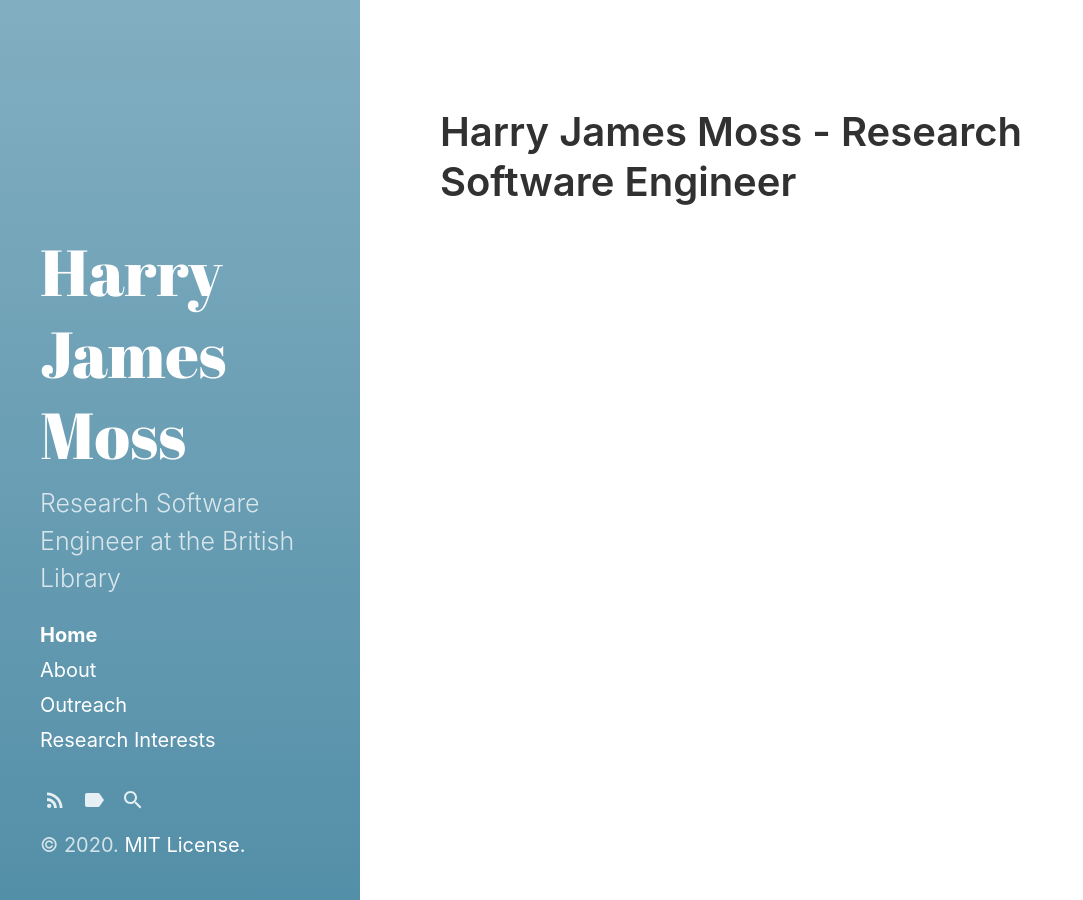
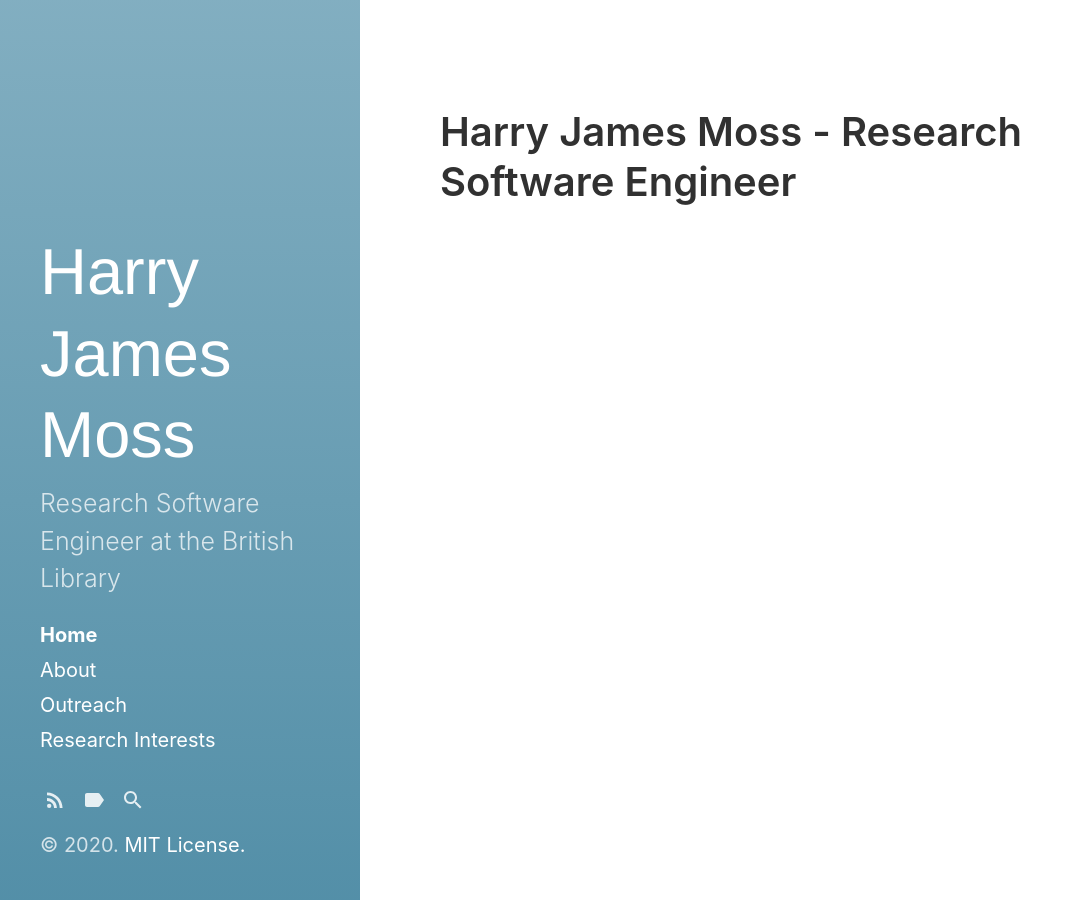
Before and after one commit to harryjmoss/harryjmoss.github.io, a Jekyll site: the page built from index.html, in a window 1280 px wide. Shown: the whole page, without its empty margins (0-1083 px from the left). Built offline with Jekyll 4.4.1, drawn with Linux system fonts in a browser that asks for light colours; some web fonts are replaced; the list of posts is cut into pages by our own code.

Commit message:
Changing font

```diff
--- a/_includes/font-includes.html
+++ b/_includes/font-includes.html
@@ -3,4 +3,4 @@
   different fonts as applicable.
 {% endcomment %}
 
-<link rel="stylesheet" href="https://fonts.googleapis.com/css?family=Abril+Fatface" />
+<link rel="stylesheet" href="https://fonts.googleapis.com/css?family=Helvetica+Neue" />
--- a/_sass/hydeout/_layout.scss
+++ b/_sass/hydeout/_layout.scss
@@ -37,7 +37,7 @@
   padding: $section-spacing;
 
   .site-title {
-    font-family: 'Abril Fatface', serif;
+    font-family: 'Helvetica Neue', sans-serif;
     font-size: $large-font-size;
     font-weight: normal;
     margin-bottom: $heading-spacing;
```
